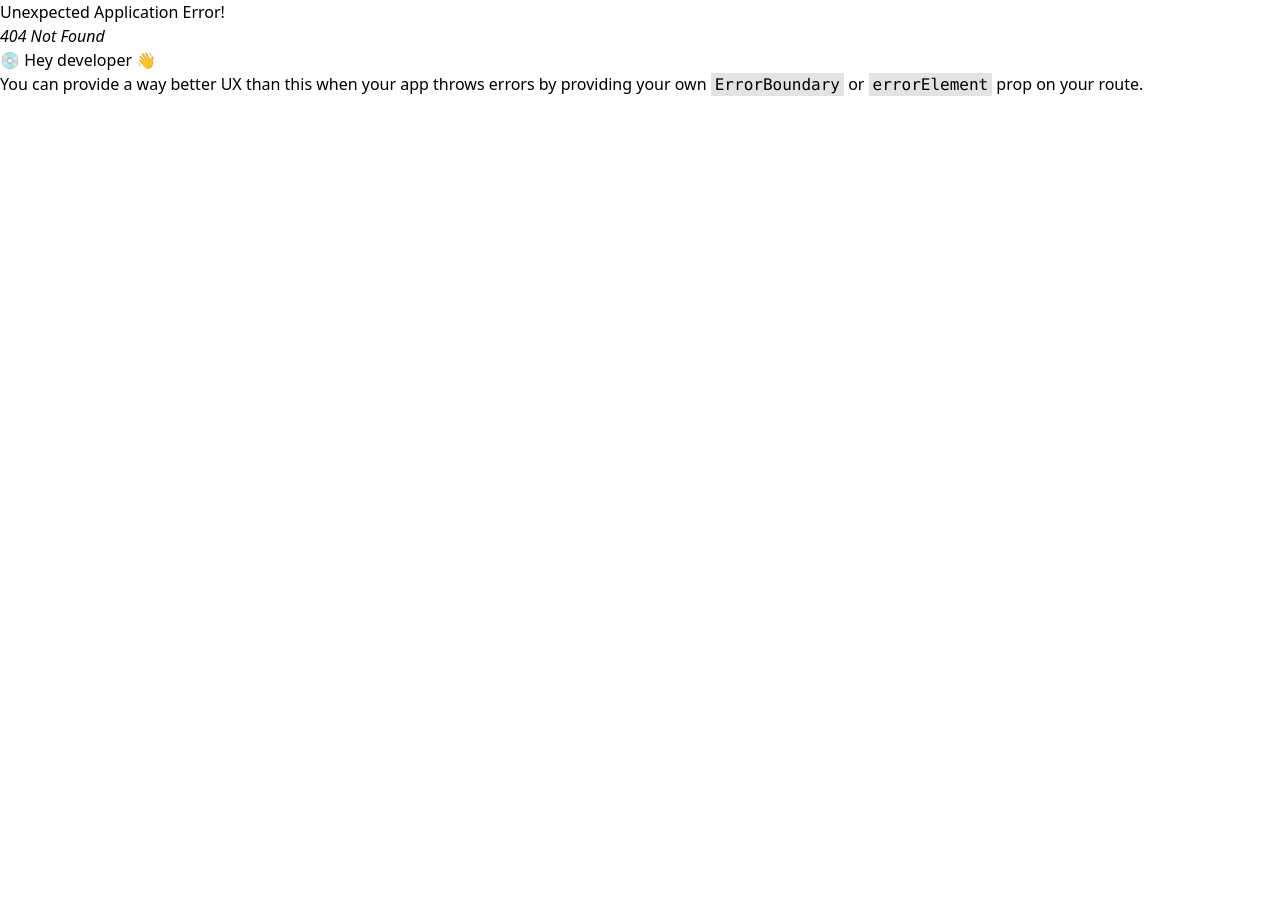
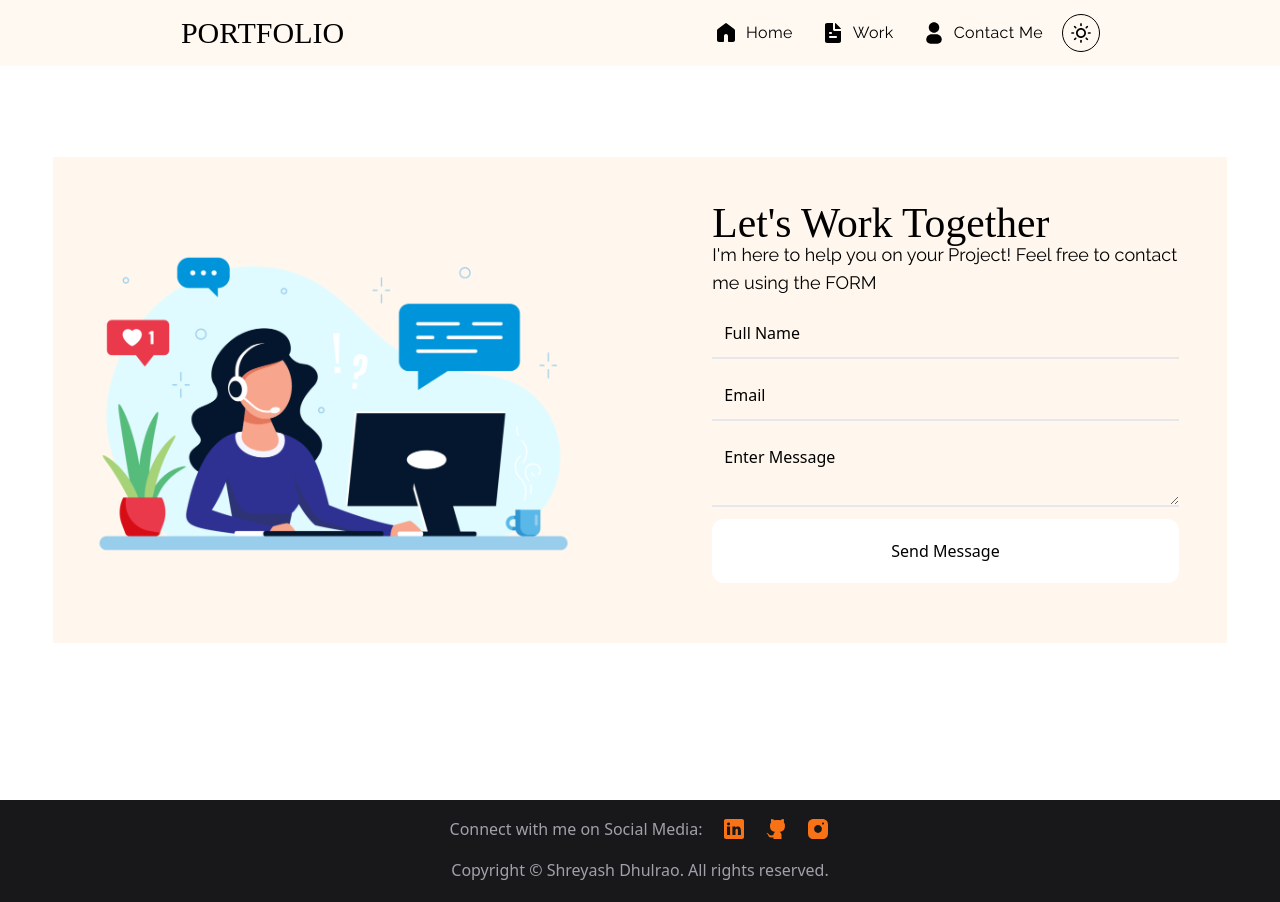
Before and after one commit to Shreyash-Dhulrao/React-Portfolio, a React (Vite) app: page /contact in a window 1280 px wide. Before the commit this address had no page. Before the commit the page ends 800 px from the top, so only its background shows below. Built offline with nearby package versions, Linux system fonts and the light colour scheme; a web font is replaced by a local one.

Commit message:
contact page

```diff
--- a/src/App.jsx
+++ b/src/App.jsx
@@ -4,6 +4,7 @@ import { useState , useEffect } from "react";
 import { ThemeProvider } from "./Context/Theme";
 import Homepage from "./Components/Homepage";
 import Footer from "./Components/Footer";
+import Contact from "./Components/Contact";
 
 function App() {
   const [themeMode, setThemeMode] = useState("light")
@@ -24,6 +25,10 @@ function App() {
       path: "/",
       element: <><Navbar /><Homepage /><Footer /></>,
     },
+    {
+      path: "/contact",
+      element: <><Navbar /><Contact /><Footer /></>,
+    },
   ]);
 
   return (
--- /dev/null
+++ b/src/Components/Contact.jsx
@@ -0,0 +1,27 @@
+import React from 'react'
+import ContactMe from './Images/Contact.png'
+
+const Contact = () => {
+  return (
+    <div className='w-full h-screen flex items-center justify-center bg-white dark:bg-zinc-800 dark:text-white'>
+      <div className='md:w-11/12 w-full flex items-center justify-center bg-orange-50 dark:bg-zinc-900 '>
+        <div>
+            <img src={ContactMe} alt="" className='w-11/12 p-10 lg:flex hidden' />
+        </div>
+        <div className=' md:w-4/5 w-full p-10 md:p-12 h-full'>
+            <h2 className='lg:text-4xl text-3xl font-Giarek'>Let's Work Together</h2>
+            <p className='font-Raleway lg:text-lg text-md'>I'm here to help you on your Project! Feel free to contact me using the FORM</p>
+            <form action="https://formspree.io/f/xldrvevq" method='post' className='flex flex-col w-full my-3 gap-3'>
+                <input type="text" name='Username' placeholder='Full Name' className='placeholder:text-current p-3 outline-none bg-transparent border-b-2' />
+                <input type="email" name='Email' placeholder='Email'  className='placeholder:text-current p-3 outline-none bg-transparent border-b-2'/>
+                <textarea name="Message" id="Text message" placeholder='Enter Message' className='placeholder:text-current p-3 outline-none bg-transparent border-b-2'/>
+                <input type="submit" value="Send Message" className=' py-5 rounded-xl bg-white dark:bg-zinc-800'/>
+            </form>
+
+        </div>
+      </div>
+    </div>
+  )
+}
+
+export default Contact
```
Also changed, not shown: src/Components/Images/Contact.png (added).
